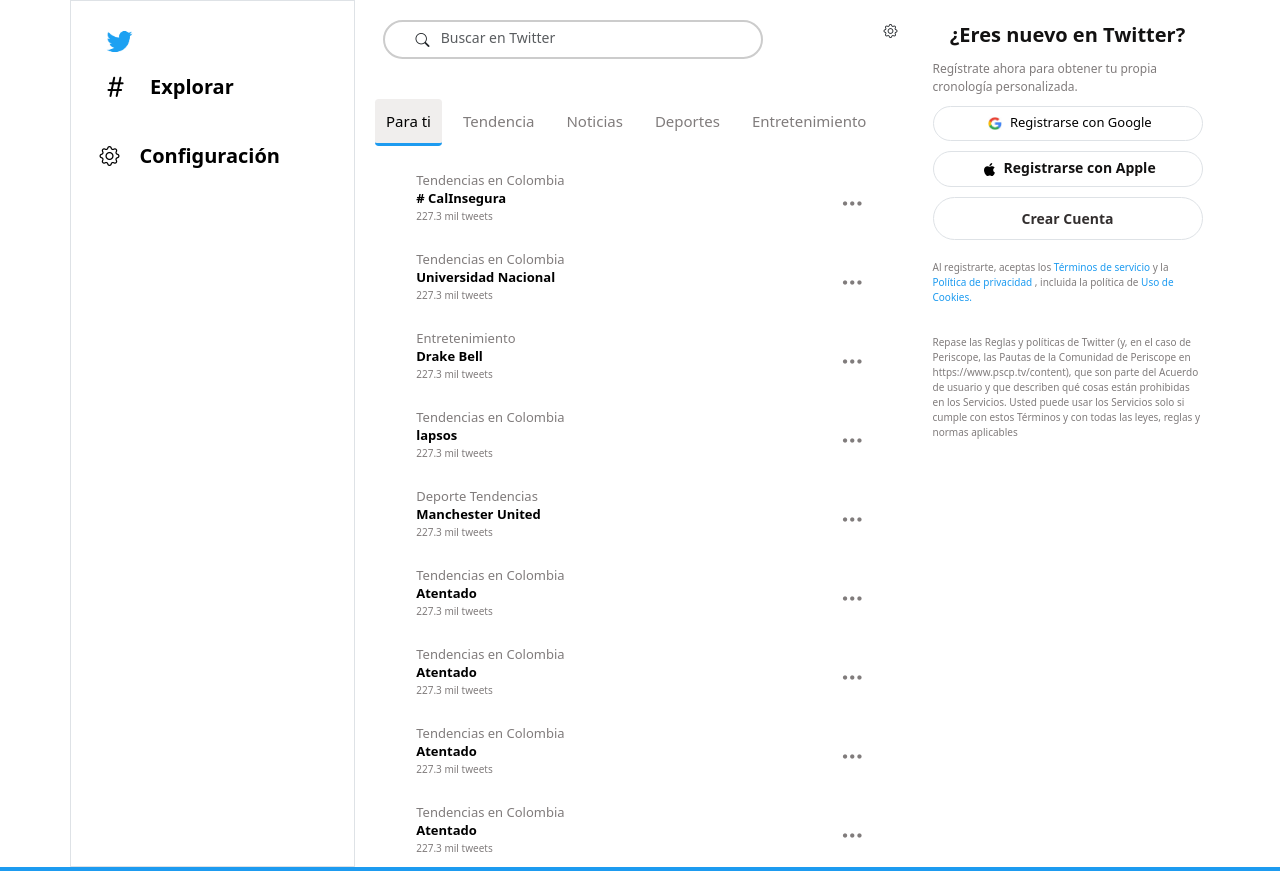
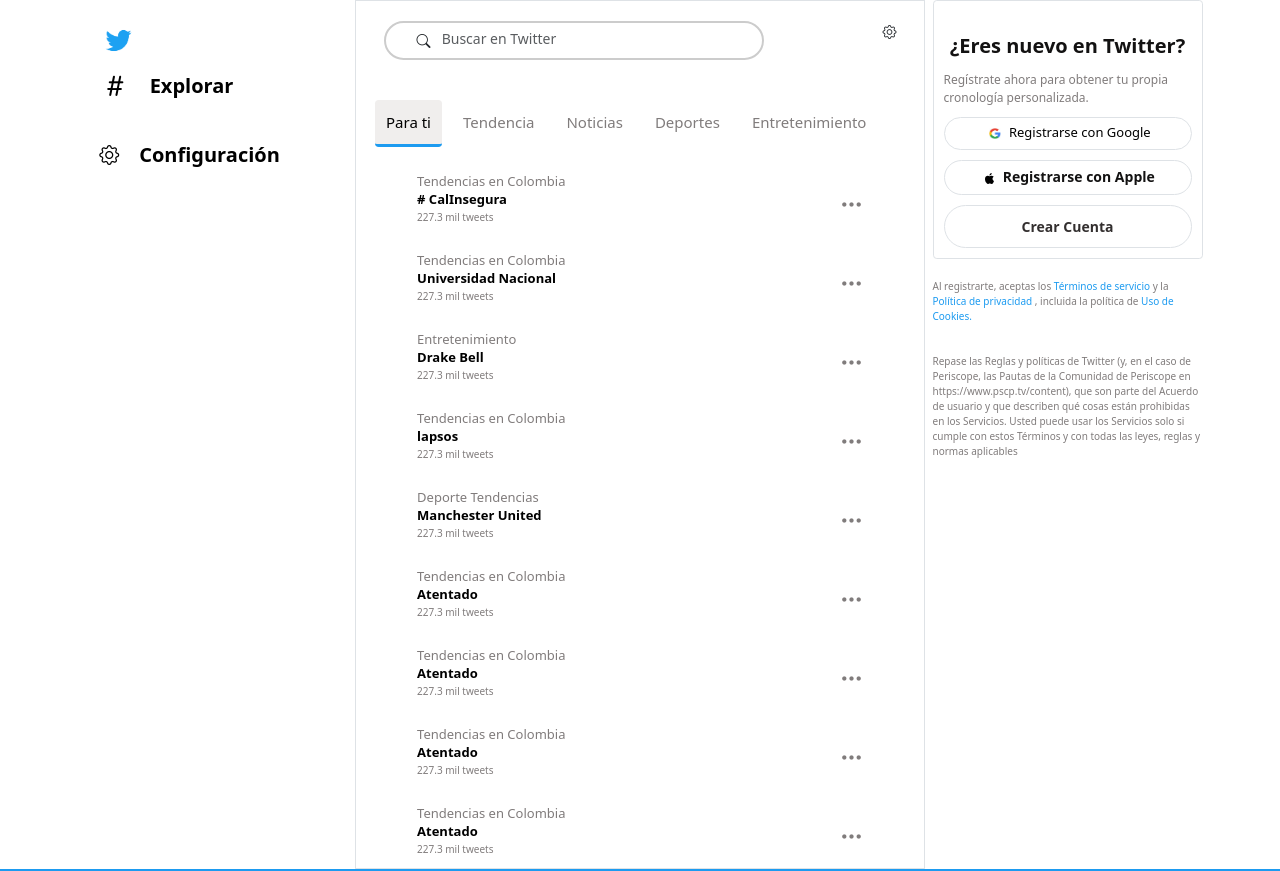
Before and after one commit to torco34/twitter, a plain HTML site: page index.html in a window 1280 px wide. Shown: the top 871 px of the page. Drawn offline with nearby package versions, Linux system fonts and the light colour scheme.

Commit message:
arreglos lineas

```diff
--- a/css/style.css
+++ b/css/style.css
@@ -7,7 +7,7 @@
 }
 html {
   font-size: 62.5%;
-  /* scroll-behavior: smooth; */
+
 }
 .container-padre {
   display: grid;
--- a/index.html
+++ b/index.html
@@ -21,7 +21,7 @@
   <body>
     <div class="container">
       <div class="row">
-        <div class="col-md-3 border">
+        <div class="col-md-3">
           <div class="">
             <div class="container-img-twitter">
               <div class="container-img">
@@ -46,7 +46,7 @@
             </div>
           </div>
         </div>
-        <div class="col-md-6 col-centro">
+        <div class="col-md-6 col-centro border">
           <div class="container-buscador-padre">
             <div class="container-buscador">
               <div class="div-inpu-icon rounded-pill">
@@ -195,6 +195,7 @@
         </div>
         <div class="col-md-3">
           <div class="contain">
+            <div class="border p-3 rounded">
               <div class="container-text">
                 <p>¿Eres nuevo en Twitter?</p>
               </div>
@@ -226,6 +227,7 @@
                 <div class="container-crear">
                   <div class="border text-center rounded-pill">
                     <a href="" class="btn">Crear Cuenta</a>
+                  </div>
                 </div>
               </div>
             </div>
```
Lines whose indentation alone changed are shown as unchanged.
